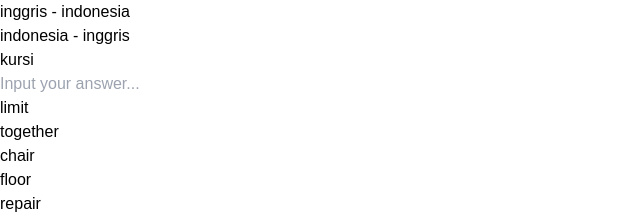
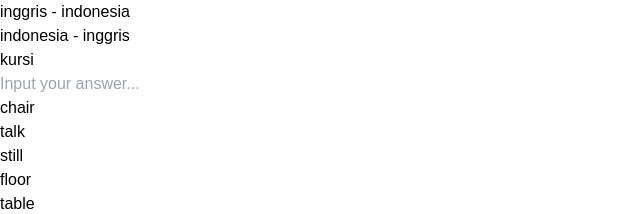
Before and after one commit to jellanarta/bahasa-inggris, a Next.js app: page / in a window 1280 px wide. Shown: the top 214 px of the page, without its empty margins (0-640 px from the left). Built offline with nearby package versions, Linux system fonts and the light colour scheme.

Commit message:
Update index.tsx
menambahkan kata speak and talk

```diff
--- a/src/components/BerandaPage/index.tsx
+++ b/src/components/BerandaPage/index.tsx
@@ -41,6 +41,8 @@ export default function BerandaPage() {
     { inggris: "separate", indonesia: "berpisah" },
     { inggris: "write", indonesia: "menulis" },
     { inggris: "erase", indonesia: "menghapus" },
+    { inggris: "speak", indonesia: "berbicara" },
+    { inggris: "talk", indonesia: "diam" },
   ]);
 
   useEffect(() => {
```
